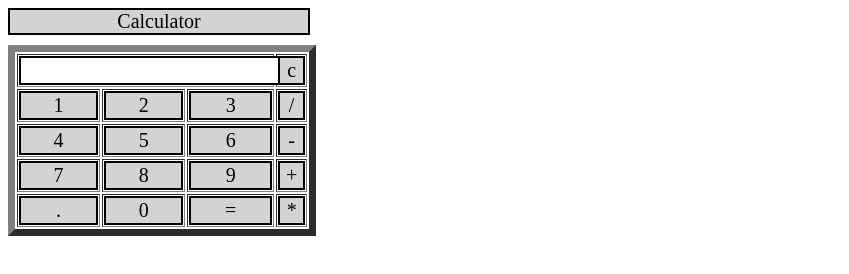
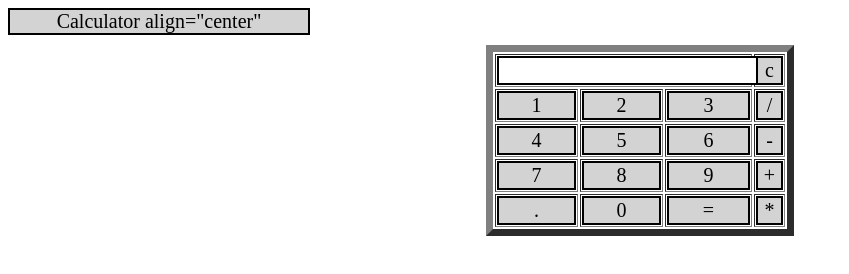
Before and after one commit to ivandjorgon/calculator, a plain HTML site: page index.html in a window 1280 px wide. Shown: the whole page, without its empty margins (0-849 px from the left). Drawn offline with Linux system fonts and the light colour scheme.

Commit message:
Center Table

```diff
--- a/index.html
+++ b/index.html
@@ -6,8 +6,8 @@
     <link href="style.css" rel="stylesheet">
   </head>
   <body>
-    <div class = title>Calculator</div>
-      <table border="7">
+    <div class = title>Calculator align="center"</div>
+      <table border="7" align="center">
          <tr>
             <td colspan="3"><input type="text" name="result"/></td>
             <td><input type="button" value="c" onclick="clr()"/> </td>
```
